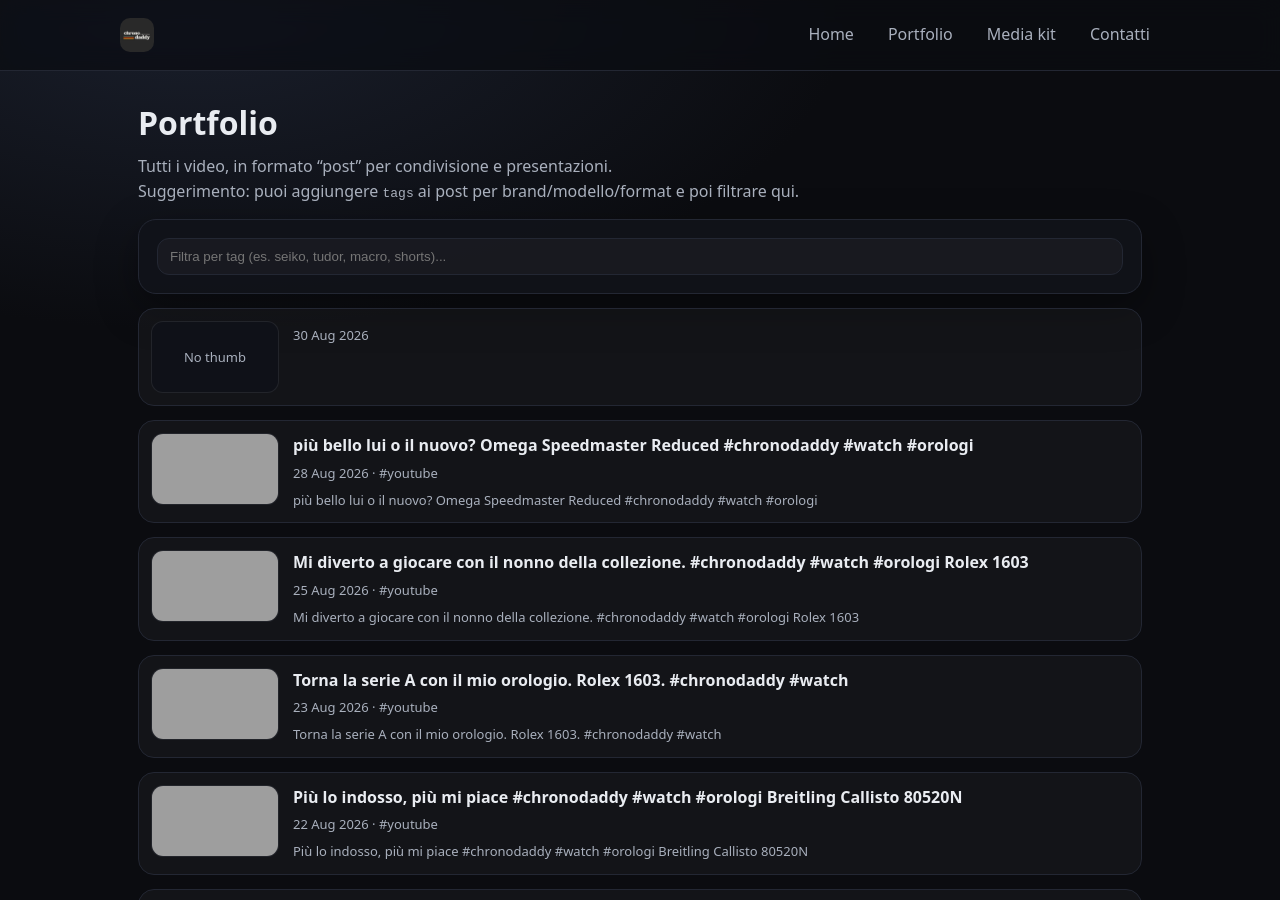
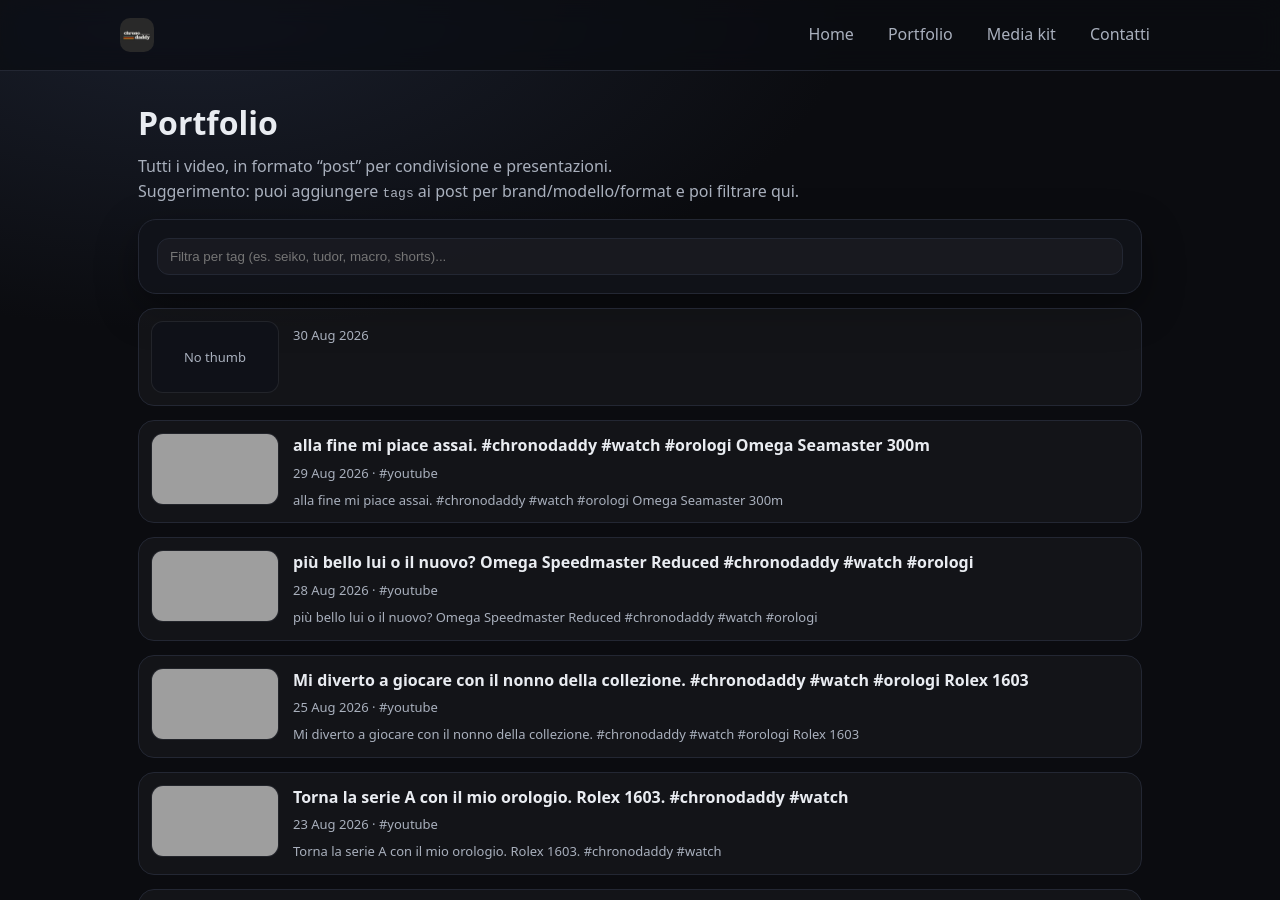
Before and after one commit to claudiostoduto/chronodaddy, a Jekyll site: the page built from _pages/portfolio.md, in a window 1280 px wide and 900 px high, cut to the strip 0-900 px from the top of the window. Built offline with Jekyll 4.4.1, drawn with Linux system fonts in a browser that asks for light colours; grey boxes are pictures that could not be loaded.

Commit message:
chore: add new YouTube posts

```diff
--- /dev/null
+++ b/_posts/2026-08-29-alla-fine-mi-piace-assai-chronodaddy-watch-orologi-omega-seamaster-300m.md
@@ -0,0 +1,14 @@
+---
+title: "alla fine mi piace assai. #chronodaddy #watch #orologi Omega Seamaster 300m"
+date: 2026-08-29
+videoId: "BDtwc8uLcqg"
+youtubeUrl: "https://www.youtube.com/shorts/BDtwc8uLcqg"
+thumbnail: "https://i3.ytimg.com/vi/BDtwc8uLcqg/hqdefault.jpg"
+tags: [youtube]
+excerpt: "alla fine mi piace assai. #chronodaddy #watch #orologi Omega Seamaster 300m"
+---
+
+<!--
+Questo post è stato generato automaticamente.
+Puoi aggiungere tag più specifici (brand/modello/format) e una descrizione/contesto per renderlo un vero case study.
+-->
```
Also changed, not shown: assets/channel-stats.json (+4 -4 lines).
